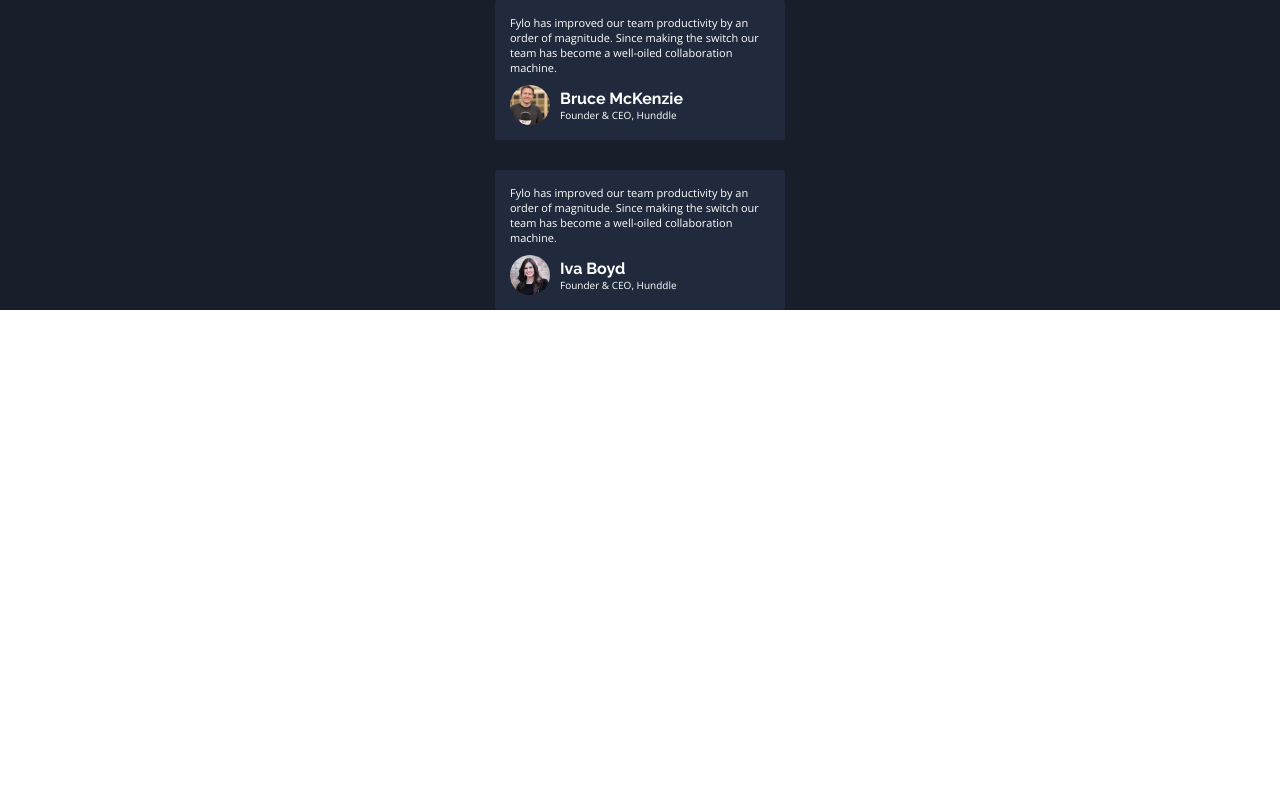
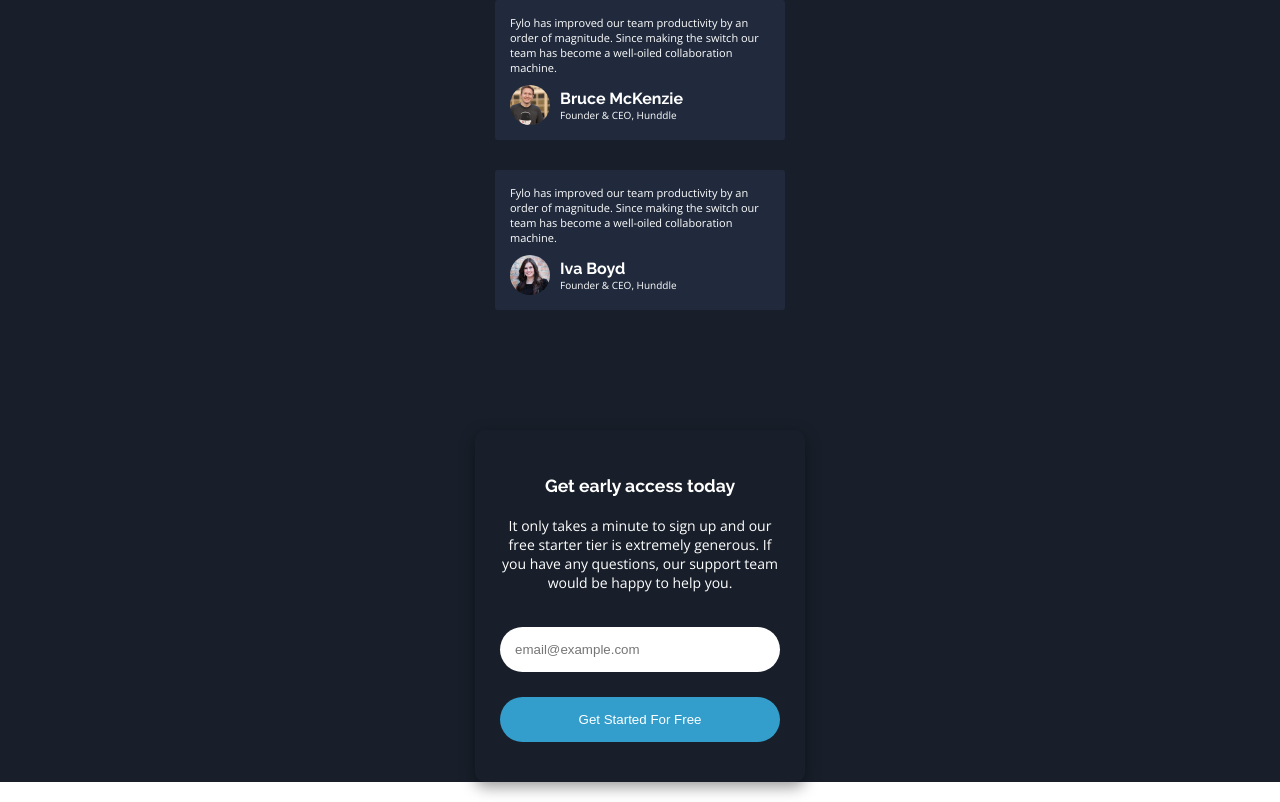
Before and after one commit to CarlosESRosa/Frontend-Mentor, a React (Create React App) app in the folder fylo-landing-page/: page / in a window 1280 px wide. Shown: the part 2537-3339 px from the top of the page. Before the commit the page ends 2877 px from the top, so only its background shows below. Built offline with nearby package versions, Linux system fonts and the light colour scheme.

Commit message:
feat: :sparkles: Get early access section

```diff
--- a/fylo-landing-page/src/App.js
+++ b/fylo-landing-page/src/App.js
@@ -1,4 +1,8 @@
 import Header from "./components/Header/Header.js";
+import Button from "./components/Button/Button1.js";
+import Attribute from "./components/Attribute/Attribute.js";
+import UserFeedback from "./components/UserFeedback/UserFeedback.js";
+
 import ilustrationIntro from "./images/illustration-intro.png";
 import attibuteImg1 from "./images/icon-access-anywhere.svg";
 import attibuteImg2 from "./images/icon-security.svg";
@@ -13,10 +17,8 @@ import quotes from "./images/bg-quotes.png";
 import "./css/App.css";
 import "./css/Config.css";
 import "./css/GetStarted.css";
+import "./css/EarlyAccess.css";
 import "./css/StayProductive.css";
-import Button from "./components/Button/Button1.js";
-import Attribute from "./components/Attribute/Attribute.js";
-import UserFeedback from "./components/UserFeedback/UserFeedback.js";
 
 function App() {
   return (
@@ -94,6 +96,16 @@ function App() {
           office="Founder & CEO, Hunddle"
         />
       </div>
+      <div className="early-access">
+        <h2>Get early access today</h2>
+        <p>
+          It only takes a minute to sign up and our free starter tier is
+          extremely generous. If you have any questions, our support team would
+          be happy to help you.
+        </p>
+        <input type="email" placeholder="email@example.com"></input>
+        <button>Get Started For Free</button>
+      </div>
     </main>
   );
 }
--- /dev/null
+++ b/fylo-landing-page/src/css/EarlyAccess.css
@@ -0,0 +1,46 @@
+.early-access {
+  display: flex;
+  flex-direction: column;
+  margin: auto;
+  width: 280px;
+  margin-top: 120px;
+  background-color: var(--mainBG);
+  border-radius: 10px;
+  padding: 25px;
+  text-align: center;
+  box-shadow: rgba(0, 0, 0, 0.4) 0px 5px 15px;
+  margin-bottom: 20px;
+}
+
+.early-access h2 {
+  color: var(--Neutral);
+  font-weight: 700;
+  font-size: 1.1rem;
+  font-family: "Raleway", sans-serif;
+  margin-top: 20px;
+  margin-bottom: 20px;
+}
+
+.early-access p {
+  color: var(--Neutral);
+  font-weight: 400;
+  font-size: 14px;
+  margin-bottom: 35px;
+}
+
+.early-access input {
+  background-color: var(--Neutral);
+  border: none;
+  padding: 15px;
+  border-radius: 25px;
+  margin-bottom: 25px;
+}
+
+.early-access button {
+  background-color: var(--blue);
+  border: none;
+  padding: 15px;
+  border-radius: 25px;
+  color: var(--Neutral);
+  margin-bottom: 15px;
+}
```
